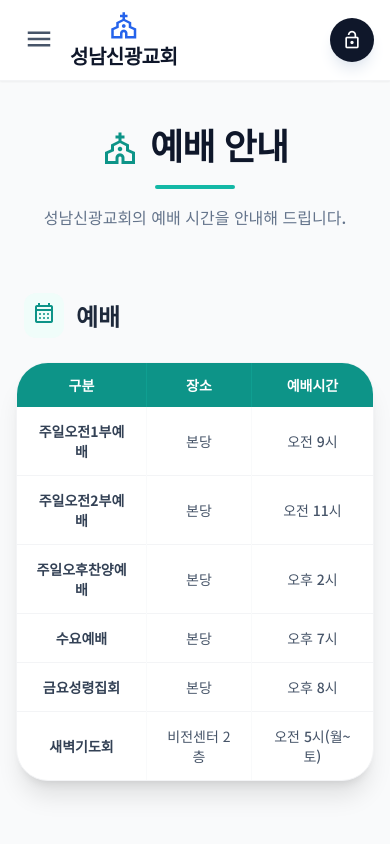
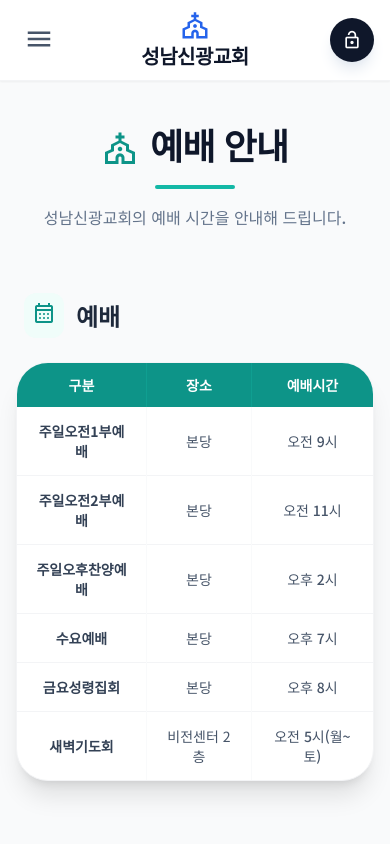
Before and after one commit to 1004aimbot-dev/sk-church-pc, a React (Vite) app: page /worship-info in a window 390 px wide. Shown: the top 844 px of the page. Built offline with nearby package versions, Linux system fonts and the light colour scheme.

Commit message:
style: Center align logo on mobile by balancing header flex layout

```diff
--- a/components/Header.tsx
+++ b/components/Header.tsx
@@ -76,7 +76,8 @@ const Header: React.FC = () => {
       <header className={`sticky top-0 z-50 w-full bg-white/95 backdrop-blur-md border-b shadow-sm transition-all duration-300 ${isAdmin ? 'border-red-500 bg-red-50/30' : 'border-gray-100'}`}>
         <div className="max-w-7xl mx-auto px-4 h-20 flex items-center justify-between">
 
-          {/* Mobile Menu Button (Hamburger) */}
+          {/* Left Container (Hamburger & Desktop Nav) */}
+          <div className="flex-1 flex items-center justify-start">
             <button
               className="lg:hidden p-2 text-slate-600 hover:text-blue-600 transition-colors"
               onClick={() => setIsMobileMenuOpen(true)}
@@ -84,8 +85,7 @@ const Header: React.FC = () => {
               <span className="material-symbols-outlined text-3xl">menu</span>
             </button>
 
-          {/* Left Nav (Desktop) */}
-          <div className="flex-1 hidden lg:flex gap-6">
+            <div className="hidden lg:flex gap-6">
               {navItems.slice(0, 4).map((item) => (
                 <Link
                   key={item.path}
@@ -96,6 +96,7 @@ const Header: React.FC = () => {
                   {item.label}
                 </Link>
               ))}
+            </div>
           </div>
 
           {/* Center Logo */}
```
Lines whose indentation alone changed are shown as unchanged.
